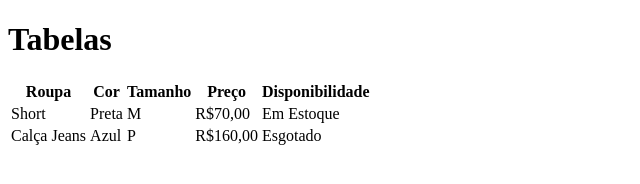
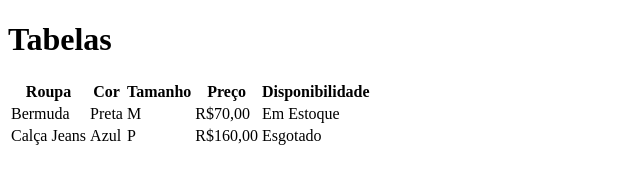
Before and after one commit to mariliatostesdev/aula-tabela, a plain HTML site: page index.html in a window 1280 px wide. Shown: the full height of the page, 0-640 px from the left. Drawn offline with Linux system fonts and the light colour scheme.

Commit message:
Trocado de Short para Bermuda

```diff
--- a/index.html
+++ b/index.html
@@ -19,7 +19,7 @@
             <th>Disponibilidade</th>
         </tr>
         <tr>
-            <td>Short</td>
+            <td>Bermuda</td>
             <td>Preta</td>
             <td>M</td>
             <td>R$70,00</td>
```
